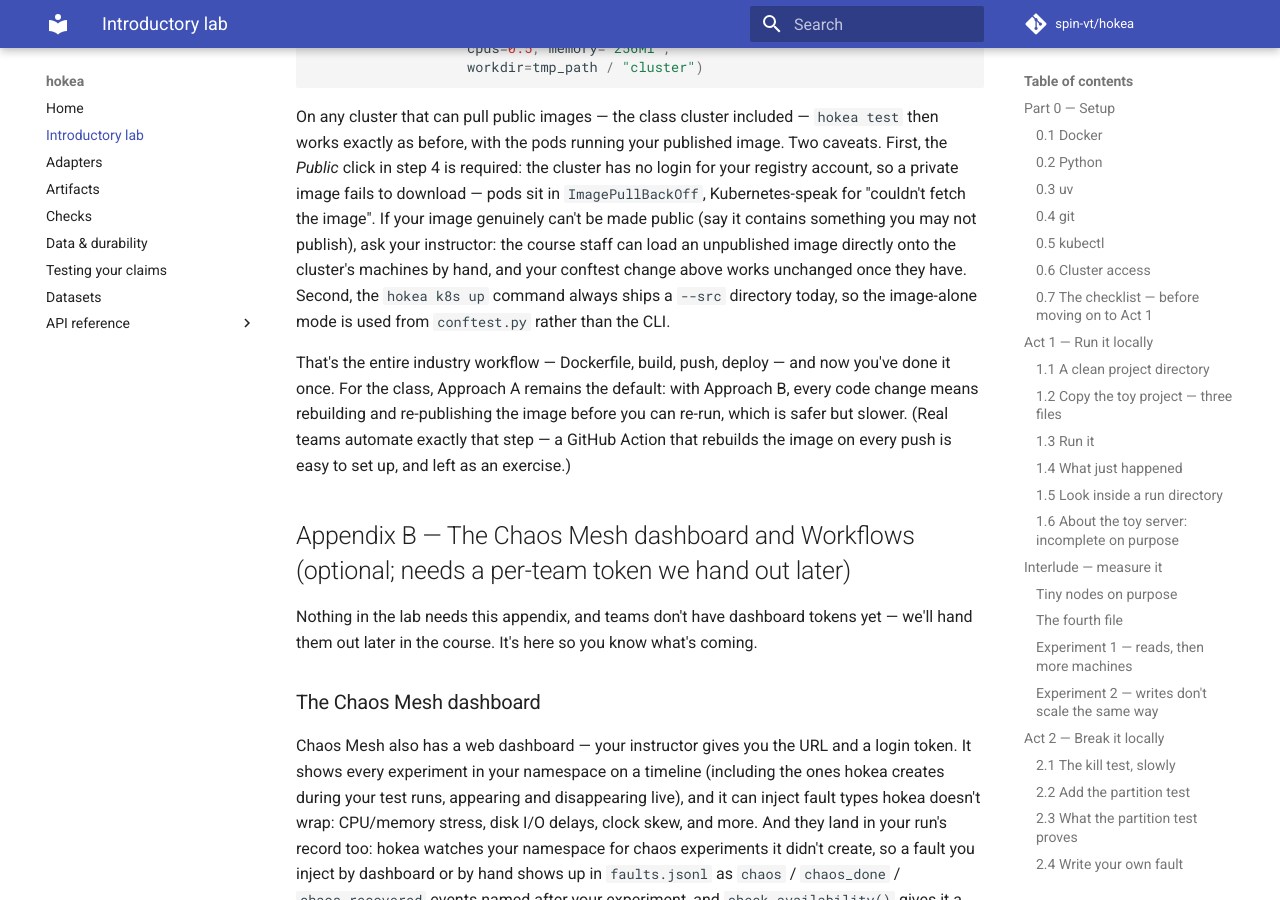
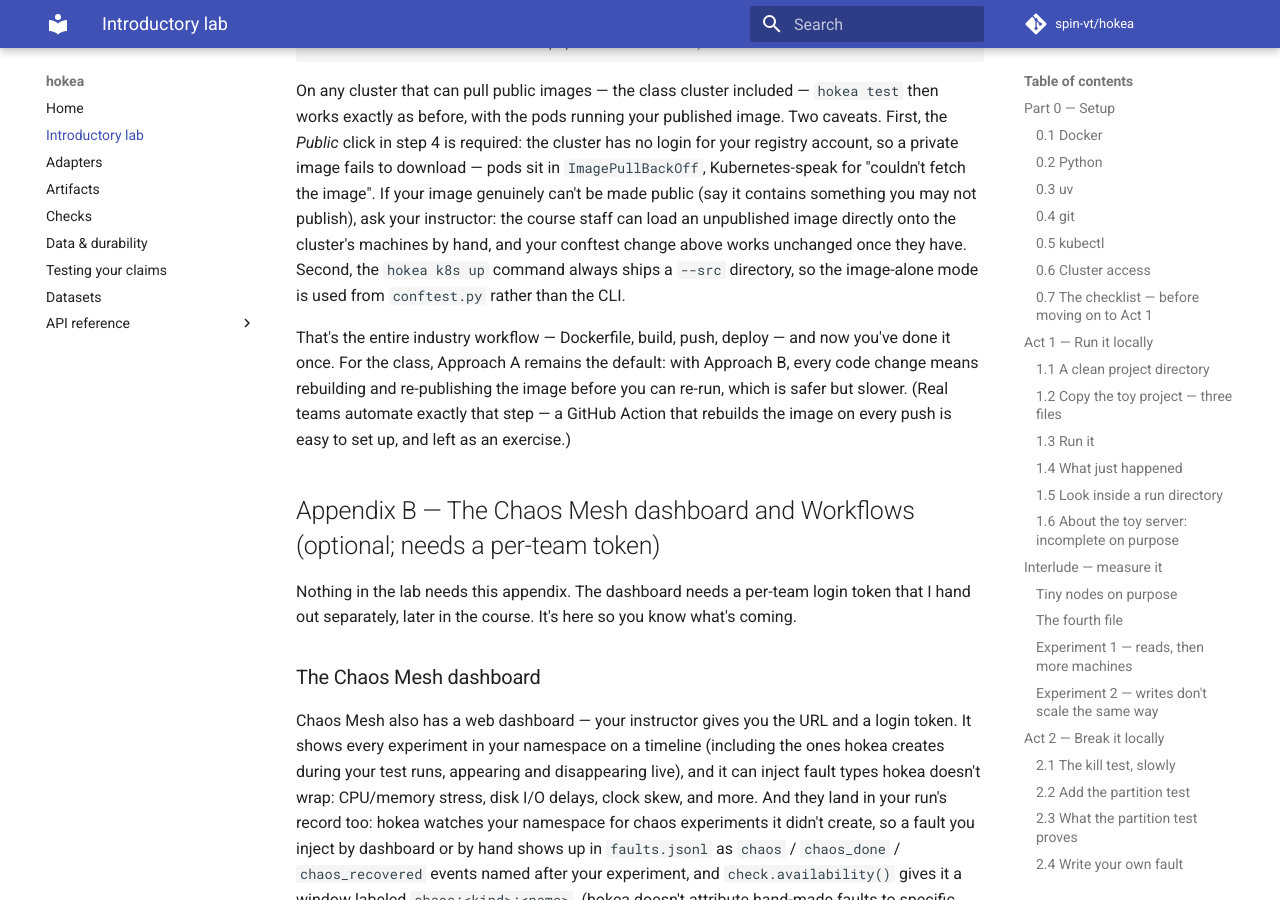
Before and after one commit to spin-vt/hokea, an MkDocs documentation site: the page built from docs/lab.md, in a window 1280 px wide and 900 px high, scrolled down 32582 px. Built offline with MkDocs 1.6.1 and Material for MkDocs 9.7.7, drawn with Linux system fonts in a browser that asks for light colours; comment, search, counter and statistics services are not loaded; some of the changed text lies outside the part shown.

Commit message:
Remove outdated wording from the lab and a warning message
The repo is public now and the dashboard token note was premature.
The host network backend's warning mentioned the machine it was
developed on, which is not useful to anyone running it.

````diff
--- a/docs/lab.md
+++ b/docs/lab.md
@@ -329,9 +329,8 @@ Installed 5 packages in 42ms
  + pytest==9.1.1
 ```
 
-(That clone URL is where the course repository will live; if the clone
-fails, it may not be public yet — get the URL from your instructor. The
-rest of this document assumes `toy-demo` sits next to your `hokea` clone.
+(The rest of this document assumes `toy-demo` sits next to your `hokea`
+clone.
 If you cloned it somewhere else, use your path in the `uv add --editable`
 line instead — the path is recorded in `pyproject.toml`, so if you move
 things around later, re-run `uv add --editable <new-path>` to update it.)
@@ -1747,7 +1746,7 @@ If your image genuinely can't be made public (say it contains something
 you may not publish), ask your instructor: the course staff can load an
 unpublished image directly onto the cluster's machines by hand, and
 your conftest change above works unchanged once they have. Second, the
-`hokea k8s up` command always ships a `--src` directory today, so the
+`hokea k8s up` command always ships a `--src` directory, so the
 image-alone mode is used from `conftest.py` rather than the CLI.
 
 That's the entire industry workflow — Dockerfile, build, push, deploy —
@@ -1757,11 +1756,11 @@ re-publishing the image before you can re-run, which is safer but slower.
 (Real teams automate exactly that step — a GitHub Action that rebuilds
 the image on every push is easy to set up, and left as an exercise.)
 
-## Appendix B — The Chaos Mesh dashboard and Workflows (optional; needs a per-team token we hand out later)
-
-Nothing in the lab needs this appendix, and teams don't have dashboard
-tokens yet — we'll hand them out later in the course. It's here so you
-know what's coming.
+## Appendix B — The Chaos Mesh dashboard and Workflows (optional; needs a per-team token)
+
+Nothing in the lab needs this appendix. The dashboard needs a per-team
+login token that I hand out separately, later in the course. It's here so
+you know what's coming.
 
 ### The Chaos Mesh dashboard
 
````
Also changed, not shown: 1 other file.
